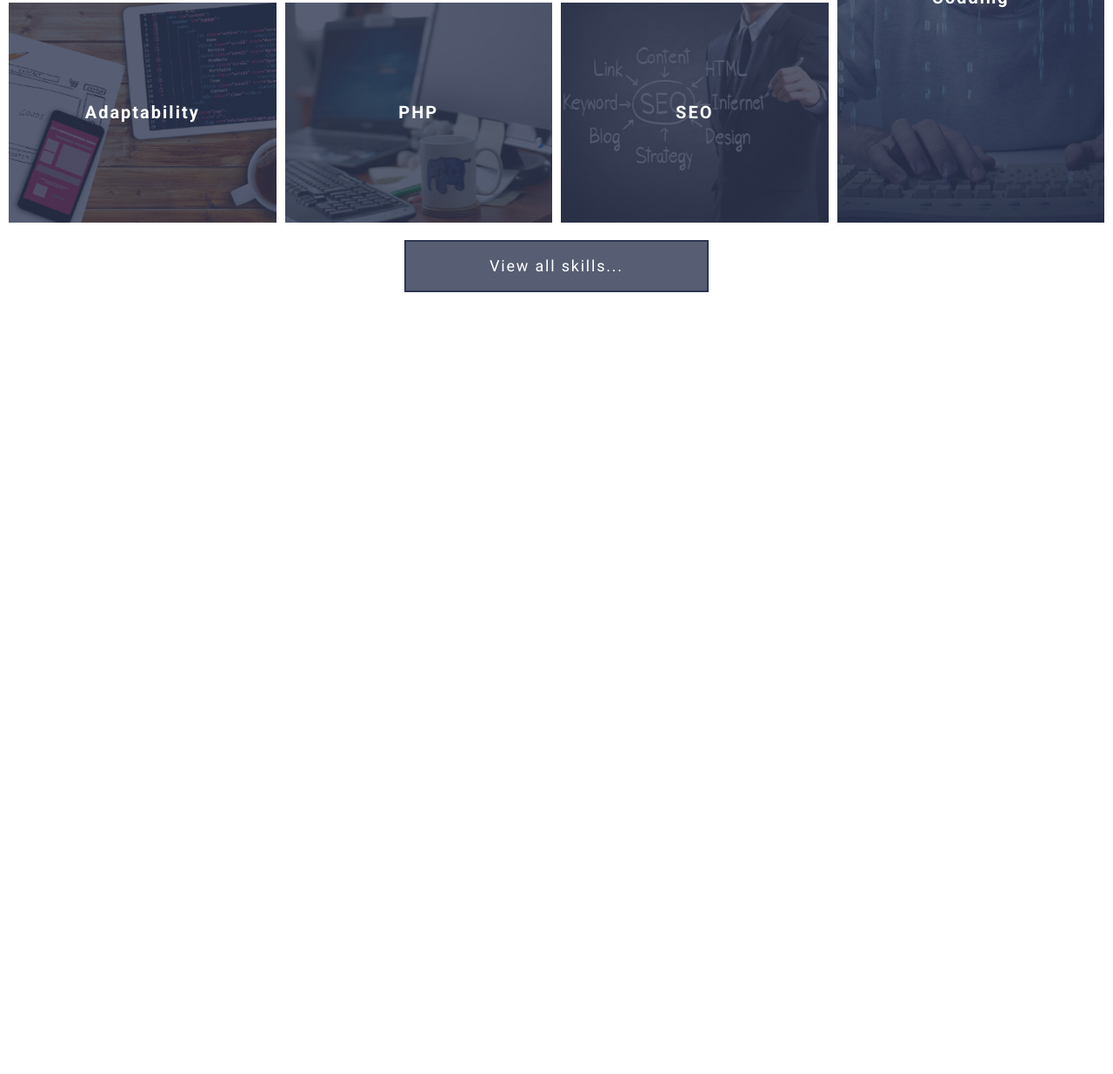
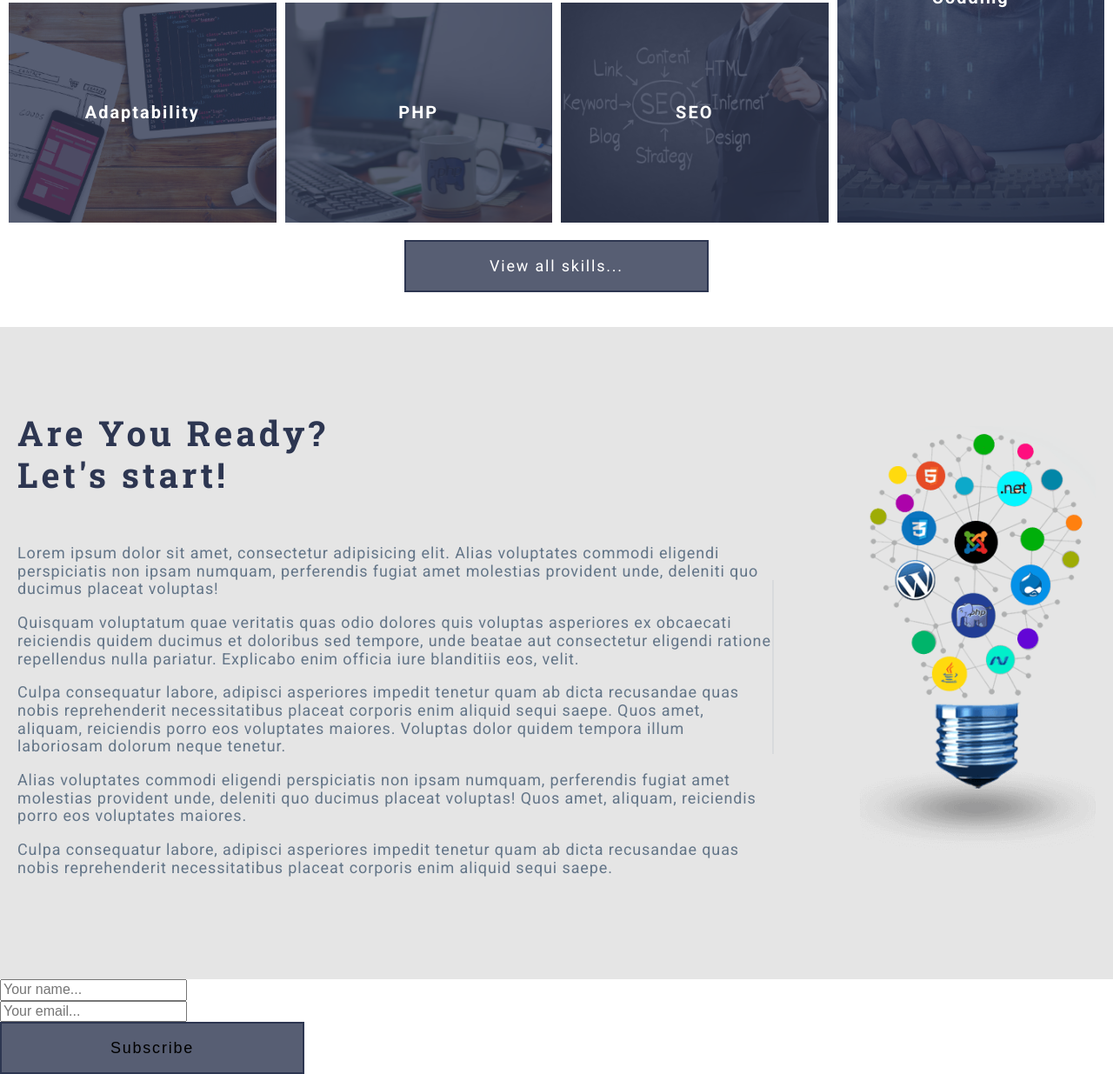
Before and after one commit to DieZzZeL2021/SkillUp, a website: page index.html in a window 1280 px wide. Shown: the part 1334-2569 px from the top of the page at 87% size. Before the commit the page ends 1710 px from the top, so only its background shows below. Drawn offline with Linux system fonts and the light colour scheme.

Commit message:
верстка и начальное оформление about

```diff
--- a/assets/scss/_common.scss
+++ b/assets/scss/_common.scss
@@ -28,9 +28,24 @@ h1 {
   }
 }
 
+h2 {
+  display: block;
+  margin-bottom: 56px;
+  font-size: 2.5rem;
+  letter-spacing: 0.1em;
+  color: #2d3651;
+  font-family: "Roboto Slab", serif;
+  line-height: 1.2em;
+}
+
 a {
   color: white;
   text-decoration: none;
+}
+
+p {
+  color: #637588;
+  font-size: 1.125rem;
 }
 
 .btn {
--- a/assets/scss/sections/_section-about.scss
+++ b/assets/scss/sections/_section-about.scss
@@ -0,0 +1,39 @@
+.about {
+  letter-spacing: 0.055em;
+  background-color: #e5e5e5;
+
+  @include lg-min {
+    padding-top: 65px;
+    padding-bottom: 100px;
+  }
+
+  &__container {
+    display: grid;
+    grid-template-columns: 1fr 271px;
+    gap: 100px;
+    align-items: center;
+    max-width: 1340px;
+    margin: auto;
+    padding-right: 20px;
+    padding-left: 20px;
+  }
+
+  &__content {
+    display: block;
+  }
+
+  &__image {
+    display: grid;
+    align-content: center;
+    justify-items: center;
+  }
+}
+
+.about__content p:first-of-type::after {
+  content: "";
+  position: absolute;
+  background-color: rgba(99, 117, 136, 0.1);
+  right: 390px;
+  width: 2px;
+  height: 200px;
+}
--- a/index.html
+++ b/index.html
@@ -66,7 +66,6 @@
         </div>
       </div>
     </div>
-
   </header>
 
   <section class="skill">
@@ -142,12 +141,44 @@
     </div>
   </section>
 
-  <section>
-    <!-- тест с картинкой -->
+  <section class="about">
+    <div class="about__container">
+      <div class="about__content">
+        <h2>Are You Ready? <br>Let's start!</h2>
+        <p>Lorem ipsum dolor sit amet, consectetur adipisicing elit. Alias voluptates commodi eligendi perspiciatis non
+          ipsam numquam, perferendis fugiat amet molestias provident unde, deleniti quo ducimus placeat voluptas!</p>
+        <p>Quisquam voluptatum quae veritatis quas odio dolores quis voluptas asperiores ex obcaecati reiciendis quidem
+          ducimus et doloribus sed tempore, unde beatae aut consectetur eligendi ratione repellendus nulla pariatur.
+          Explicabo enim officia iure blanditiis eos, velit.
+        </p>
+        <p>Culpa consequatur labore, adipisci asperiores impedit tenetur quam ab dicta recusandae quas nobis
+          reprehenderit
+          necessitatibus placeat corporis enim aliquid sequi saepe. Quos amet, aliquam, reiciendis porro eos voluptates
+          maiores. Voluptas dolor quidem tempora illum laboriosam dolorum neque tenetur.</p>
+        <p>Alias voluptates commodi eligendi perspiciatis non ipsam numquam, perferendis fugiat amet molestias provident
+          unde, deleniti quo ducimus placeat voluptas! Quos amet, aliquam, reiciendis porro eos voluptates maiores.</p>
+        <p>Culpa consequatur labore, adipisci asperiores impedit tenetur quam ab dicta recusandae quas nobis
+          reprehenderit
+          necessitatibus placeat corporis enim aliquid sequi saepe.</p>
+      </div>
+      <div class="about__image">
+        <img src="assets/img/img-lamp-webdev.png" alt="motivation">
+      </div>
+    </div>
   </section>
 
-  <section>
-    <!-- форма -->
+  <section class="form">
+    <form class="form__container" action="https://alecto.github.io/grid-template/#">
+      <div class="form-item">
+        <input class="form-item__input" type="text" placeholder="Your name...">
+      </div>
+      <div class="form-item">
+        <input class="form-item__input" type="text" placeholder="Your email...">
+      </div>
+      <div class="form-item">
+        <button class="btn btn--primary" type="submit">Subscribe</button>
+      </div>
+    </form>
   </section>
 
   <section>
```
Also changed, not shown: assets/css/style.css.
